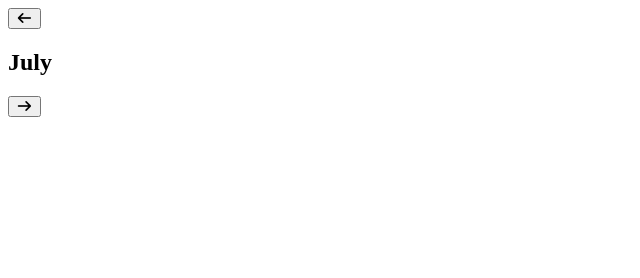
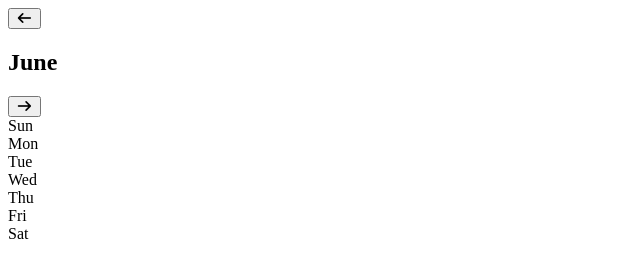
Before and after one commit to Rereyys/Git-Workflow-teammate, a plain HTML site: page index.html in a window 1280 px wide. Shown: the whole page, without its empty margins (0-640 px from the left). Drawn offline with Linux system fonts and the light colour scheme.

Commit message:
menambahkan div hari

```diff
--- a/index.html
+++ b/index.html
@@ -10,9 +10,18 @@
     <div class="calendar">
          <header>
             <button><i class="fas fa-arrow-left"></i></button>
-            <h2 class="monthYear">July</h2>
+            <h2 class="monthYear">June</h2>
             <button><i class="fas fa-arrow-right"></i></button>
         </header>
+        <div class="day-names">
+            <div>Sun</div>
+            <div>Mon</div>
+            <div>Tue</div>
+            <div>Wed</div>
+            <div>Thu</div>
+            <div>Fri</div>
+            <div>Sat</div>
+        </div>
     </div>
 </body>
 </html>
```
